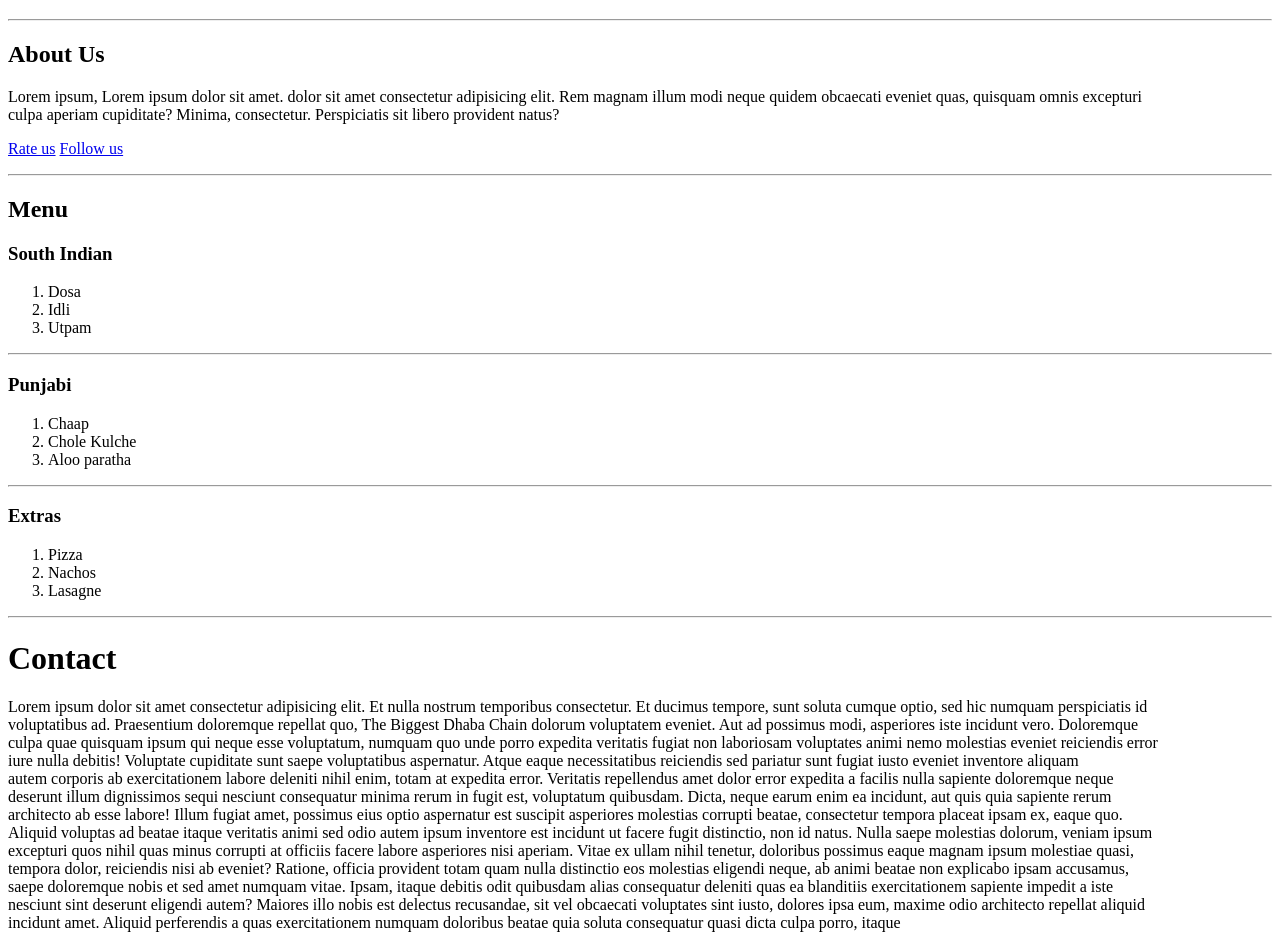
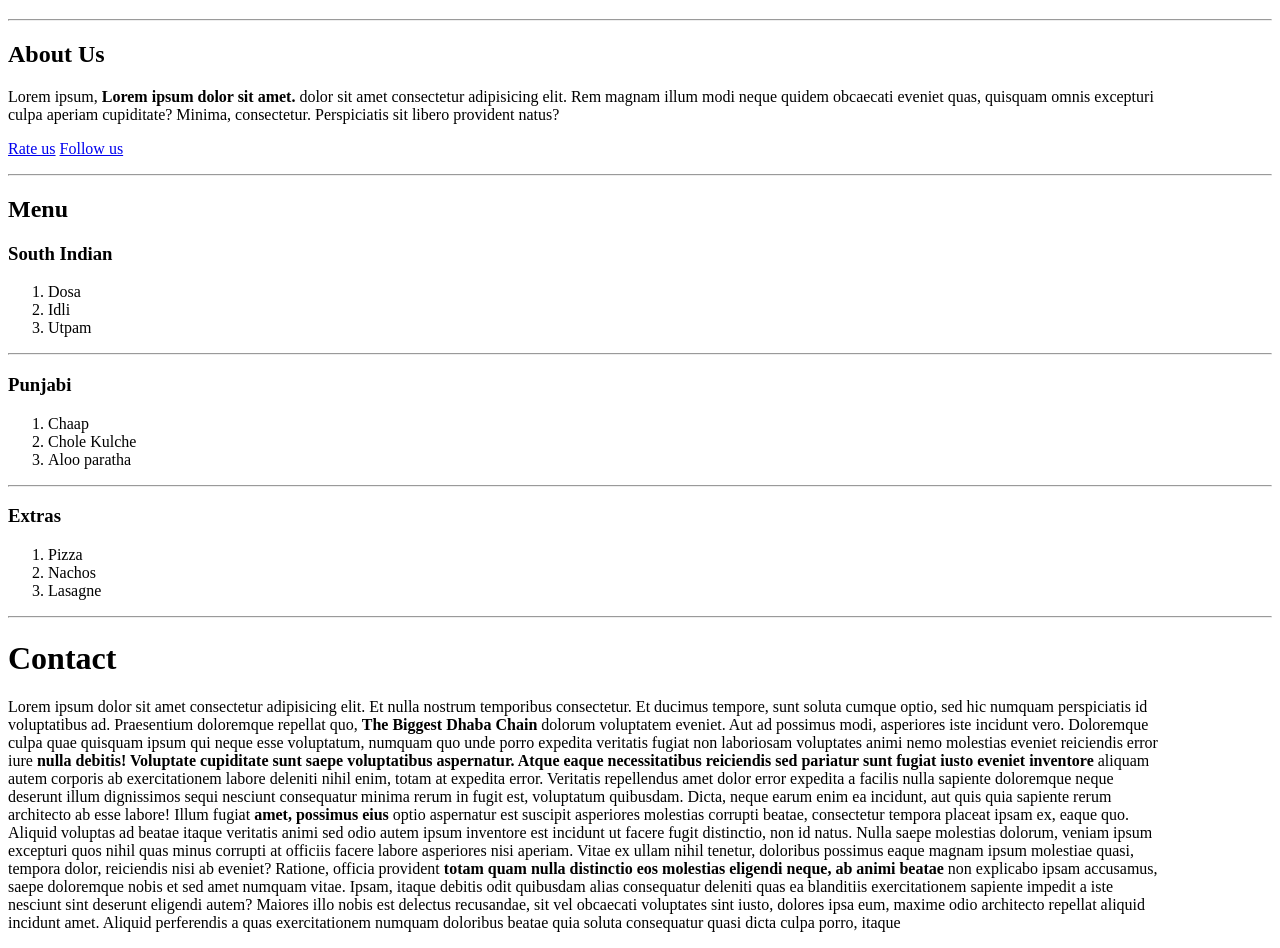
Before and after one commit to Sudhanshu-Ambastha/Gallery-Cafe, a plain HTML site: page index.html in a window 1280 px wide. Shown: the part 61-1009 px from the top of the page. Drawn offline with Linux system fonts and the light colour scheme.

Commit message:
Update index.html

```diff
--- a/index.html
+++ b/index.html
@@ -9,7 +9,7 @@
     <h1>The Gallery Cafe</h1>
     <hr>
     <h2>About Us</h2>
-    <p>Lorem ipsum, Lorem ipsum dolor sit amet. dolor sit amet consectetur adipisicing elit. Rem magnam illum modi neque quidem obcaecati eveniet quas, quisquam omnis excepturi<br>
+    <p>Lorem ipsum, <strong>Lorem ipsum dolor sit amet.</strong> dolor sit amet consectetur adipisicing elit. Rem magnam illum modi neque quidem obcaecati eveniet quas, quisquam omnis excepturi<br>
         culpa aperiam cupiditate? Minima, consectetur. Perspiciatis sit libero provident natus?</p>
     <p><a href="#">Rate us</a> <a href="#">Follow us</a></p>
     <hr>
@@ -38,15 +38,15 @@
     <h1>Contact</h1>
     <p>
         Lorem ipsum dolor sit amet consectetur adipisicing elit. Et nulla nostrum temporibus consectetur. Et ducimus tempore, sunt soluta cumque optio, sed hic numquam perspiciatis id<br>
-        voluptatibus ad. Praesentium doloremque repellat quo, The Biggest Dhaba Chain dolorum voluptatem eveniet. Aut ad possimus modi, asperiores iste incidunt vero. Doloremque<br>
+        voluptatibus ad. Praesentium doloremque repellat quo, <strong>The Biggest Dhaba Chain</strong> dolorum voluptatem eveniet. Aut ad possimus modi, asperiores iste incidunt vero. Doloremque<br>
         culpa quae quisquam ipsum qui neque esse voluptatum, numquam quo unde porro expedita veritatis fugiat non laboriosam voluptates animi nemo molestias eveniet reiciendis error<br>
-        iure nulla debitis! Voluptate cupiditate sunt saepe voluptatibus aspernatur. Atque eaque necessitatibus reiciendis sed pariatur sunt fugiat iusto eveniet inventore aliquam<br>
+        iure <strong>nulla debitis! Voluptate cupiditate sunt saepe voluptatibus aspernatur. Atque eaque necessitatibus reiciendis sed pariatur sunt fugiat iusto eveniet inventore</strong> aliquam<br>
         autem corporis ab exercitationem labore deleniti nihil enim, totam at expedita error. Veritatis repellendus amet dolor error expedita a facilis nulla sapiente doloremque neque<br>
         deserunt illum dignissimos sequi nesciunt consequatur minima rerum in fugit est, voluptatum quibusdam. Dicta, neque earum enim ea incidunt, aut quis quia sapiente rerum<br>
-        architecto ab esse labore! Illum fugiat amet, possimus eius optio aspernatur est suscipit asperiores molestias corrupti beatae, consectetur tempora placeat ipsam ex, eaque quo.<br>
+        architecto ab esse labore! Illum fugiat <strong>amet, possimus eius</strong> optio aspernatur est suscipit asperiores molestias corrupti beatae, consectetur tempora placeat ipsam ex, eaque quo.<br>
         Aliquid voluptas ad beatae itaque veritatis animi sed odio autem ipsum inventore est incidunt ut facere fugit distinctio, non id natus. Nulla saepe molestias dolorum, veniam ipsum<br>
         excepturi quos nihil quas minus corrupti at officiis facere labore asperiores nisi aperiam. Vitae ex ullam nihil tenetur, doloribus possimus eaque magnam ipsum molestiae quasi,<br>
-        tempora dolor, reiciendis nisi ab eveniet? Ratione, officia provident totam quam nulla distinctio eos molestias eligendi neque, ab animi beatae non explicabo ipsam accusamus,<br>
+        tempora dolor, reiciendis nisi ab eveniet? Ratione, officia provident <strong>totam quam nulla distinctio eos molestias eligendi neque, ab animi beatae</strong> non explicabo ipsam accusamus,<br>
         saepe doloremque nobis et sed amet numquam vitae. Ipsam, itaque debitis odit quibusdam alias consequatur deleniti quas ea blanditiis exercitationem sapiente impedit a iste<br>
         nesciunt sint deserunt eligendi autem? Maiores illo nobis est delectus recusandae, sit vel obcaecati voluptates sint iusto, dolores ipsa eum, maxime odio architecto repellat aliquid<br>
         incidunt amet. Aliquid perferendis a quas exercitationem numquam doloribus beatae quia soluta consequatur quasi dicta culpa porro, itaque
```
